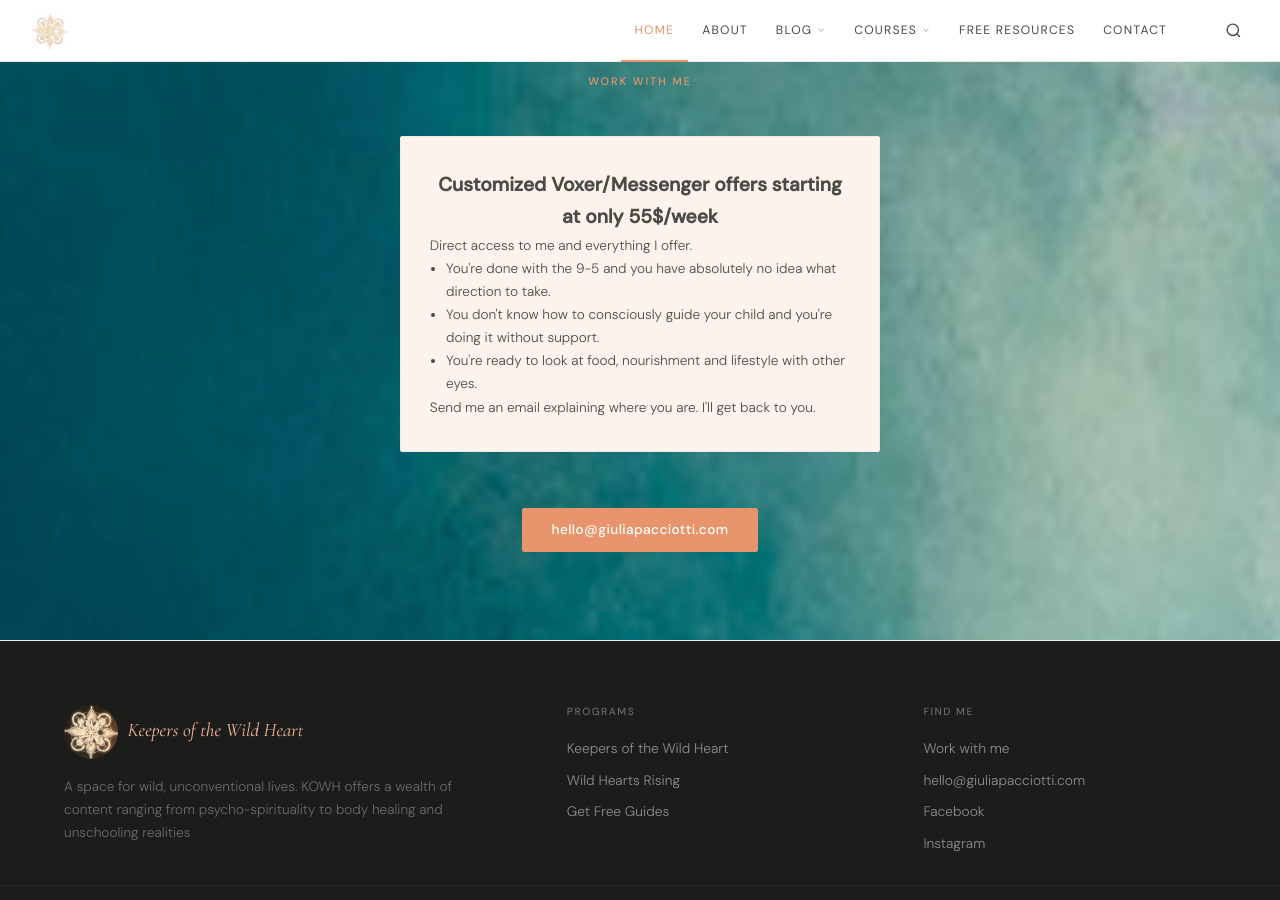
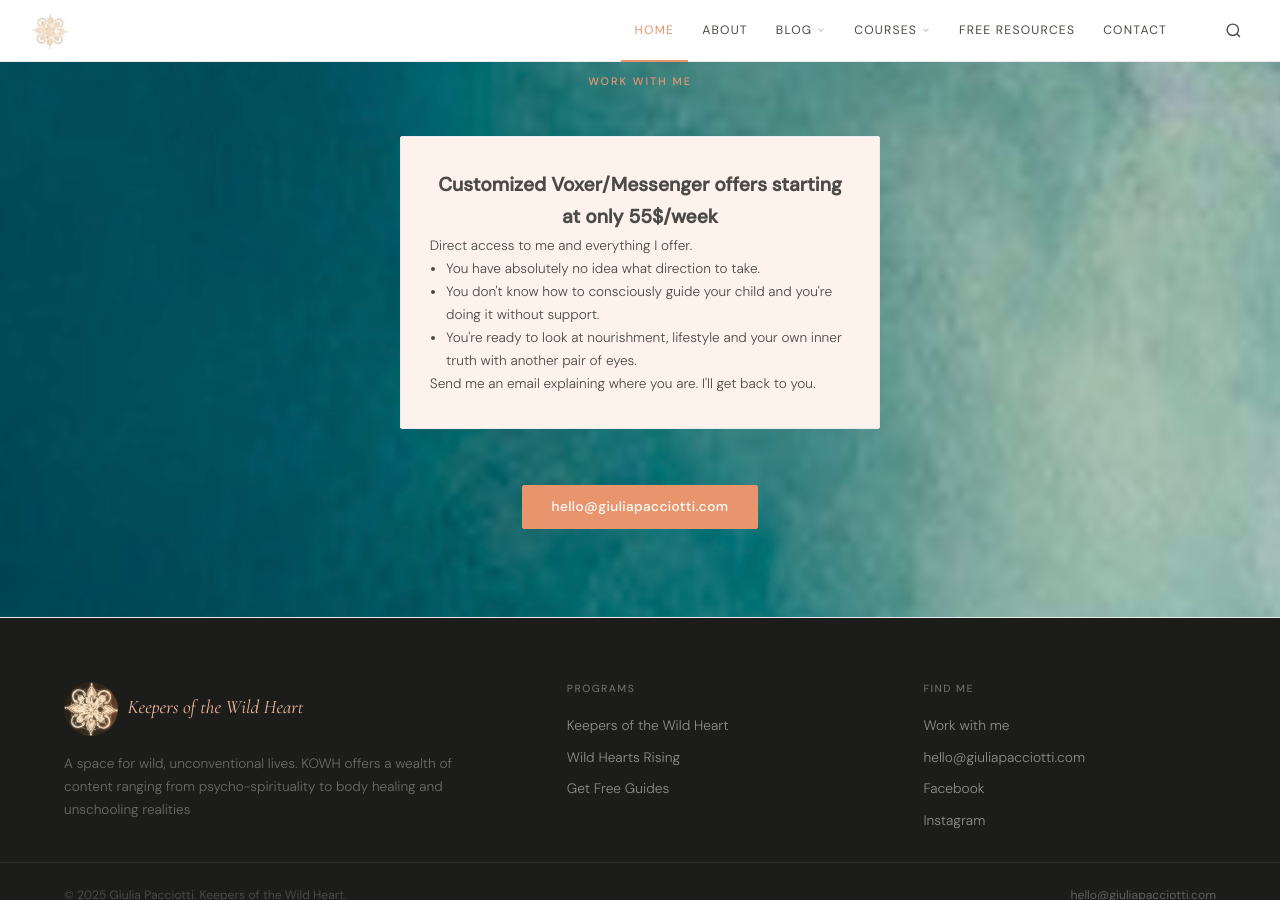
Before and after one commit to Blubell26/giuliapacciotti.com, a Jekyll site: the page built from index.html, in a window 1280 px wide and 900 px high, scrolled down 2889 px. Built offline with Jekyll 4.4.1, drawn with Linux system fonts in a browser that asks for light colours.

Commit message:
Update index.html

```diff
--- a/index.html
+++ b/index.html
@@ -337,9 +337,9 @@ footer { background:var(--dark); color:white; padding:4rem 4rem 2rem; display:gr
       <p class="work-desc" style="text-align:center; font-weight:bold; font-size:1.2em;">Customized Voxer/Messenger offers starting at only 55$/week</p>
       <p class="work-desc">Direct access to me and everything I offer.</p>
       <ul class="work-desc" style="padding-left:1.2em;">
-        <li>You're done with the 9-5 and you have absolutely no idea what direction to take.</li>
+        <li>You have absolutely no idea what direction to take.</li>
         <li>You don't know how to consciously guide your child and you're doing it without support.</li>
-        <li>You're ready to look at food, nourishment and lifestyle with other eyes.</li>
+        <li>You're ready to look at nourishment, lifestyle and your own inner truth with another pair of eyes.</li>
       </ul>
       <p class="work-desc">Send me an email explaining where you are. I'll get back to you.</p>
     </div>
```
